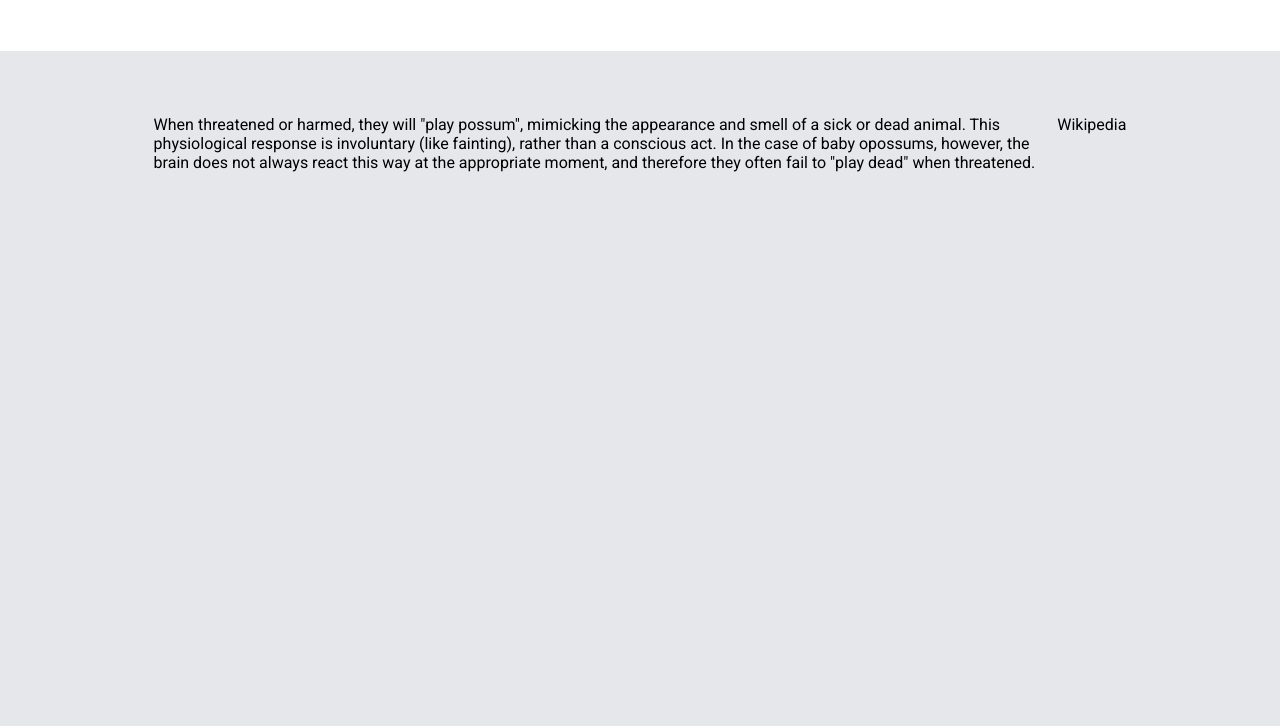
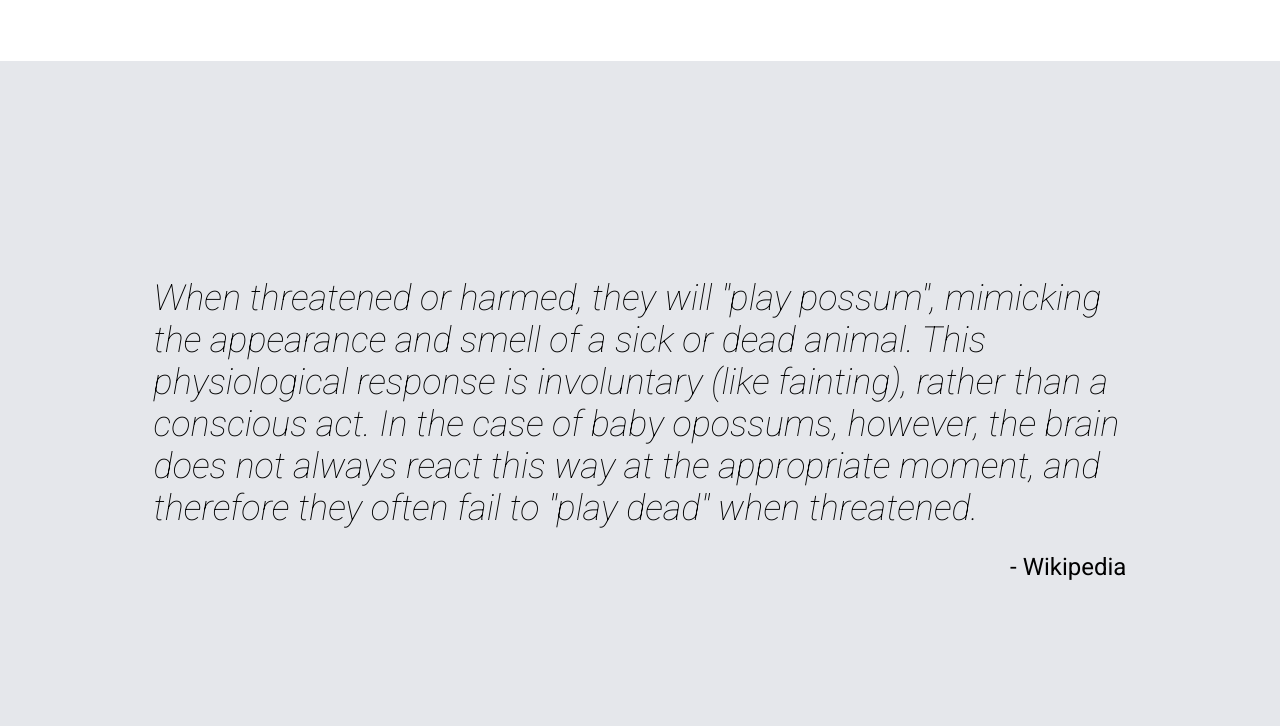
Before and after one commit to mmxwillow/landing_page, a plain HTML site: page index.html in a window 1280 px wide. Shown: the part 1622-2348 px from the top of the page. Drawn offline with Linux system fonts and the light colour scheme.

Commit message:
Added Section 3

```diff
--- a/index.html
+++ b/index.html
@@ -61,7 +61,7 @@
             <div class="fragment">
                 <div class="container"><img src="pos2.jpg" alt=""></div>
                 <div class="subtext">
-                    Everyone likes flowers crowns, right?
+                    Everyone likes flower crowns, right?
                 </div>
             </div><div class="fragment">
                 <div class="container"><img src="pos3.jpg" alt=""></div>
@@ -82,7 +82,7 @@
             When threatened or harmed, they will "play possum", mimicking the appearance and smell of a sick or dead animal. This physiological response is involuntary (like fainting), rather than a conscious act. In the case of baby opossums, however, the brain does not always react this way at the appropriate moment, and therefore they often fail to "play dead" when threatened.
         </div>
         <div class="author">
-            Wikipedia
+            - Wikipedia
         </div>
     </div>
 
--- a/styles.css
+++ b/styles.css
@@ -1,4 +1,4 @@
-@import url('https://fonts.googleapis.com/css2?family=Roboto:ital,wght@0,400;0,700;0,900;1,300&display=swap');
+@import url('https://fonts.googleapis.com/css2?family=Roboto:ital,wght@0,400;0,700;0,900;1,100&display=swap');
 
 :root{
     --dark-blue:#1f2937; /*dark bg, info header, quote txt*/
@@ -8,6 +8,7 @@
 }
 .default{
     display: flex;
+    align-items: center;
     padding:4em 12%;
     min-height: calc(100vh - 12em);
 }
@@ -45,7 +46,6 @@ a{
 
 #one{
     gap:5em;
-    align-items: center;
     background-color: var(--dark-blue);
 }
 #one .subtext{
@@ -79,11 +79,11 @@ h1{
 #two{
     flex-direction: column;
     justify-content: center;
-    align-items: center;
     gap:4em;
 }
 h2{
     margin:0;
+    font-size: 32px;
 }
 .gallery{
     display: flex;
@@ -110,7 +110,19 @@ justify-content: center;    gap:4em;
 }
 
 #three{
+    flex-direction:column;
+    justify-content: center;
+    align-items:flex-end;
     background-color: var(--off-white);
+}
+.quote{
+    font-size:36px;
+    font-style: italic;
+    font-weight:100;
+}
+.author{
+    font-size: 24px;
+    padding-top:1em;
 }
 
 footer{
@@ -159,4 +171,10 @@ footer img{
     .container img{
         width:76vw;
     }
+    .quote{
+        font-size:24px;
+    }
+    .author{
+        font-size:20px;
+    }
 }
```
